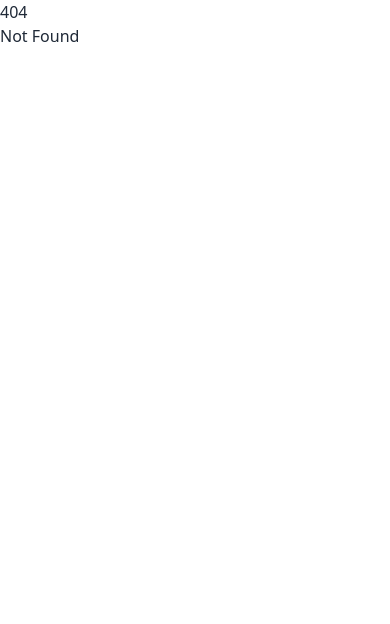
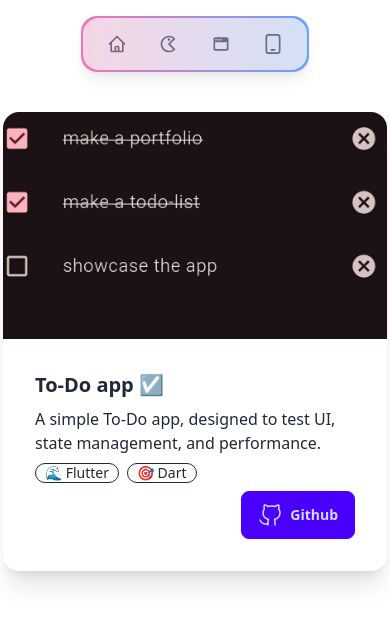
Before and after one commit to Xergan/portfolio, a SvelteKit app: page /apps in a window 390 px wide. Before the commit this address had no page. Shown: the top 624 px of the page. Built offline with nearby package versions, Linux system fonts and the light colour scheme.

Commit message:
added mobile app

```diff
--- a/src/app.html
+++ b/src/app.html
@@ -2,7 +2,7 @@
 <html lang="en">
 	<head>
 		<meta charset="utf-8" />
-		<link rel="icon" href="%sveltekit.assets%/favicon.png" />
+		<link rel="icon" href="images/pfp.png" />
 		<meta name="viewport" content="width=device-width, initial-scale=1" />
 		%sveltekit.head%
 	</head>
--- /dev/null
+++ b/src/routes/apps/+page.svelte
@@ -0,0 +1,19 @@
+<script lang="ts">
+    import Card from '$lib/components/card.svelte';
+	import MenuBar from '$lib/components/menu_bar.svelte';
+</script>
+
+<MenuBar/>
+
+<div class="pt-28 pb-4 w-full justify-center flex">
+    <div class="grid grid-cols-1 md:grid-cols-2 lg:grid-cols-3 gap-16">
+        <Card
+            title="To-Do app ☑️"
+            image="images/todo_app.png"
+            alt="to-do app screen"
+            description="A simple To-Do app, designed to test UI, state management, and performance."
+            tags={["🌊 Flutter", "🎯 Dart"]}
+            github="https://github.com/Xergan/todo_app"
+        />
+    </div>
+</div>
```
Also changed, not shown: static/images/pfp.png (added), static/images/todo_app.png (added).
